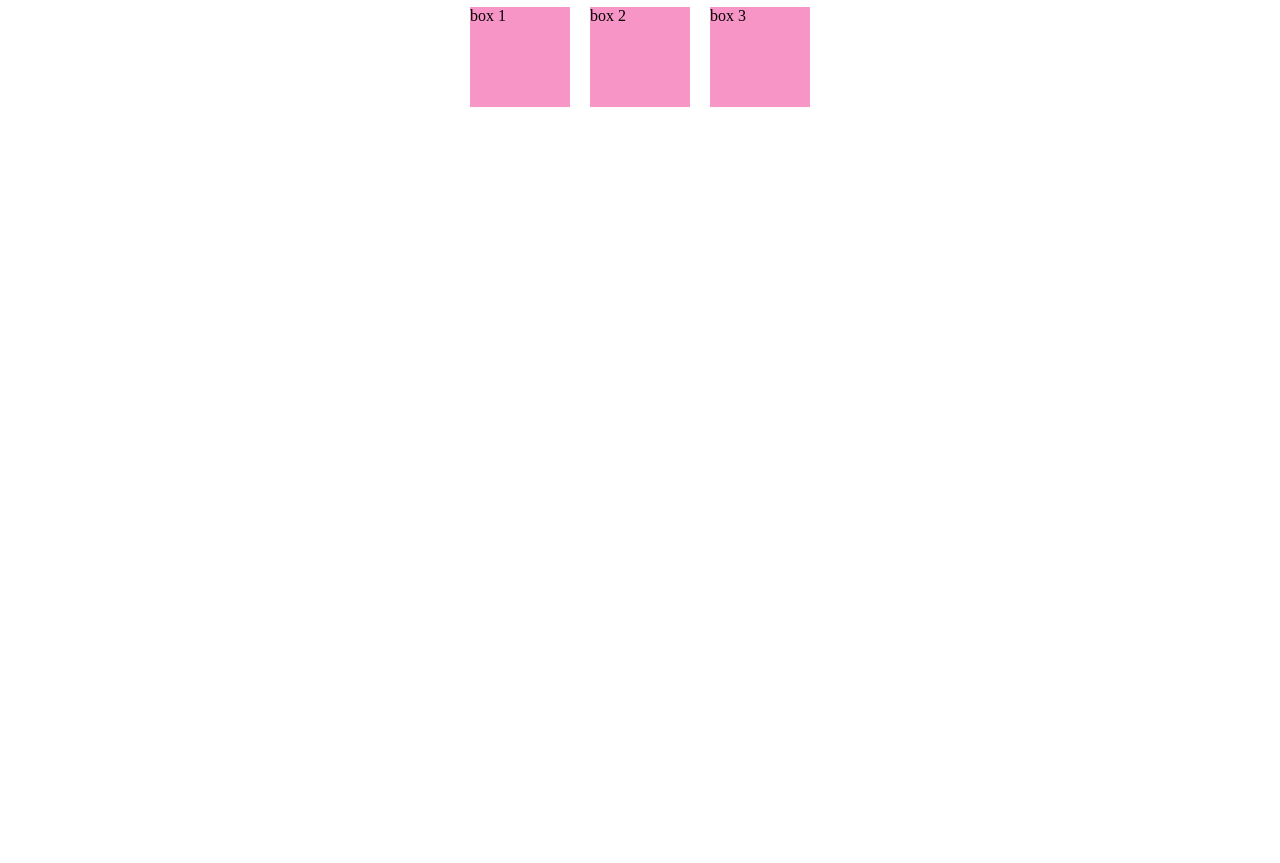
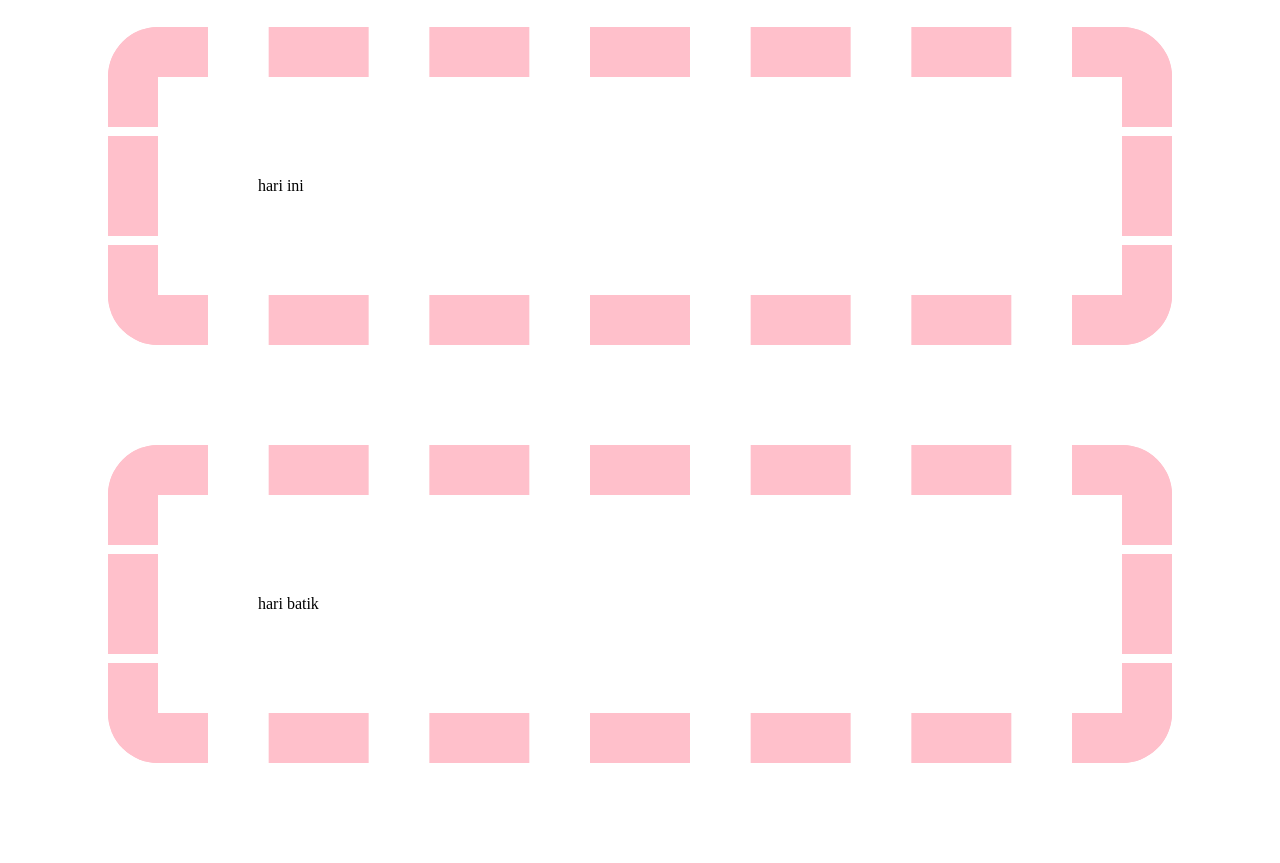
Before and after one commit to syifaninuriani-tkj/Kumpulan_Tugas10, a plain HTML site: page index.html in a window 1280 px wide. Shown: the part 73-936 px from the top of the page. Before the commit the page ends 800 px from the top, so only its background shows below. Drawn offline with Linux system fonts and the light colour scheme.

Commit message:
Add files via upload

```diff
--- a/index.html
+++ b/index.html
@@ -7,11 +7,7 @@
     <link rel="stylesheet" href="style.css">
 </head>
 <body>
-    <h1>flexbox css</h1>
-    <div class="container">
-    <div class="box">box 1</div>
-    <div class="box">box 2</div>
-    <div class="box">box 3</div>
-    </div>
+    <p>hari ini</p>
+    <p>hari batik</p>
 </body>
 </html>
--- a/style.css
+++ b/style.css
@@ -1,12 +1,6 @@
-.box{
-    background-color: rgb(248, 149, 199);
-    width: 100px;
-    height: 100px;
+p{
+    margin: 100px;
+    padding: 100px;
+    border: 50px dashed pink;
+    border-radius: 50px;
 }
-
-.container {
-display: flex;
-flex-direction: row;
-justify-content: center;
-gap: 20px;
-}
```
